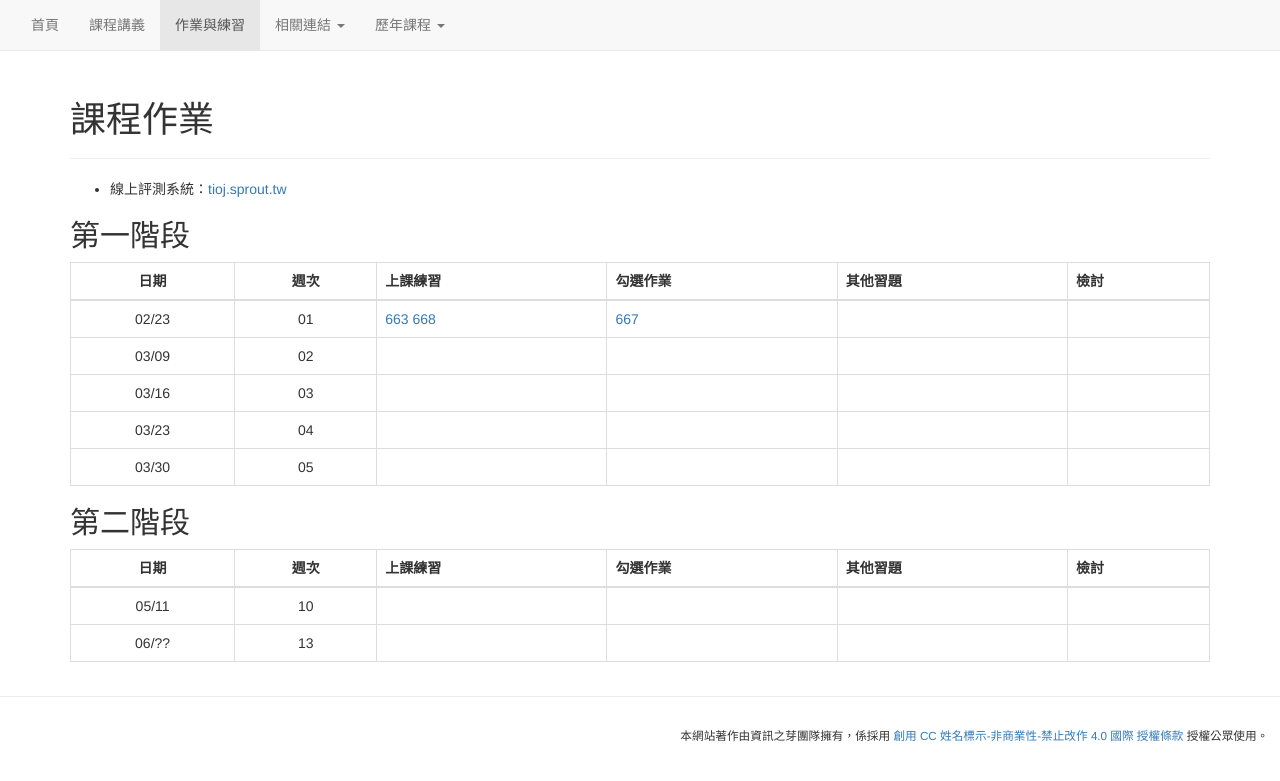
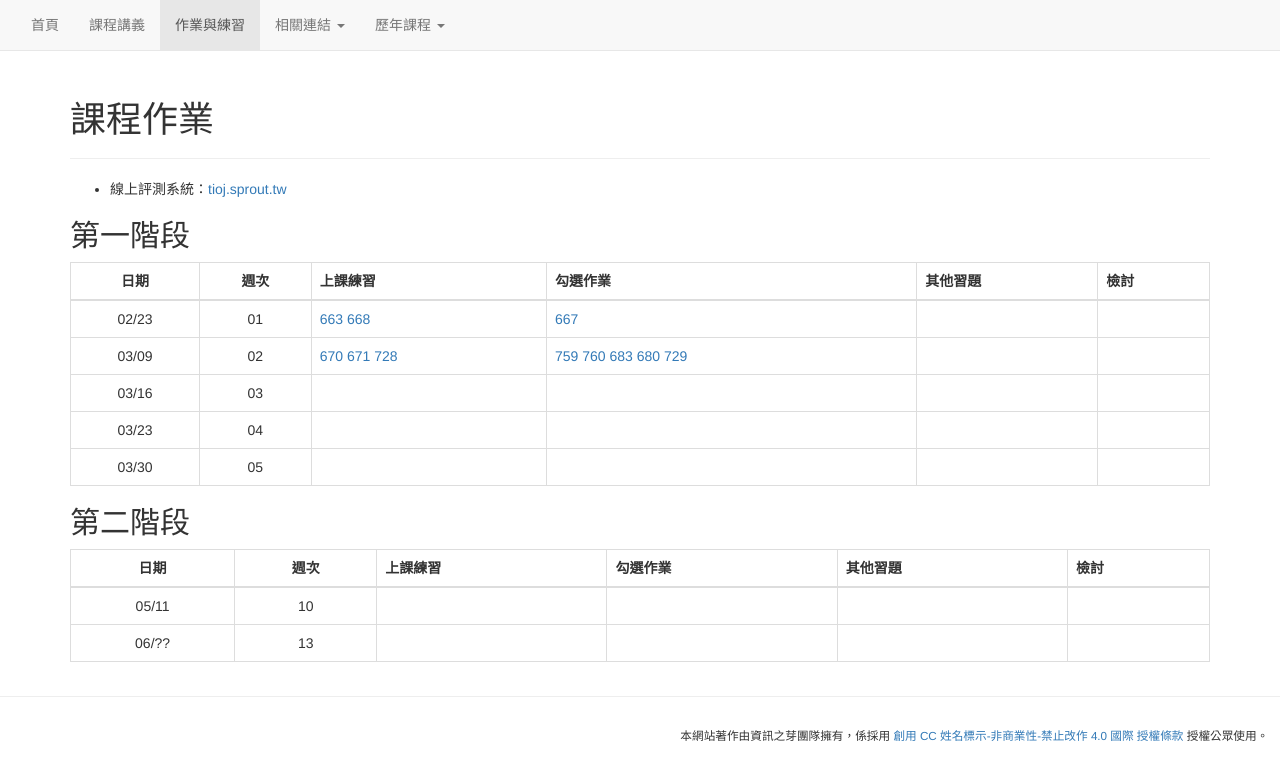
Before and after one commit to tw-csie-sprout/py2025, a Jekyll site: the page built from homework.md, in a window 1280 px wide. Shown: the top 781 px of the page. Built offline with Jekyll 4.4.1, drawn with Linux system fonts in a browser that asks for light colours.

Commit message:
Update homework.md

```diff
--- a/homework.md
+++ b/homework.md
@@ -11,8 +11,8 @@ title: "課程作業"
 {: .table .table-bordered}
 | 日期  | 週次 | 上課練習 | 勾選作業 | 其他習題 | 檢討 |
 | :---: | :--: | :---- | :---- | :----- | :-- |
-| 02/23 | 01 | [663](https://tioj.sprout.tw/problems/663) [668](https://tioj.sprout.tw/problems/668) | [667](https://tioj.sprout.tw/problems/667) |  |  |
-| 03/09 | 02 |  |  |  |  |
+| 02/23 | 01 | [663](https://tioj.sprout.tw/contests/4/problems/663) [668](https://tioj.sprout.tw/contests/4/problems/668) | [667](https://tioj.sprout.tw/contests/4/problems/667) |  |  |
+| 03/09 | 02 | [670](https://tioj.sprout.tw/contests/7/problems/670) [671](https://tioj.sprout.tw/contests/7/problems/671) [728](https://tioj.sprout.tw/contests/7/problems/728) | [759](https://tioj.sprout.tw/contests/7/problems/759) [760](https://tioj.sprout.tw/contests/7/problems/760) [683](https://tioj.sprout.tw/contests/7/problems/683) [680](https://tioj.sprout.tw/contests/7/problems/680) [729](https://tioj.sprout.tw/contests/7/problems/729) |  |  |
 | 03/16 | 03 |  | | | |
 | 03/23 | 04 |  |   | |
 | 03/30 | 05 |  | | | |
```
